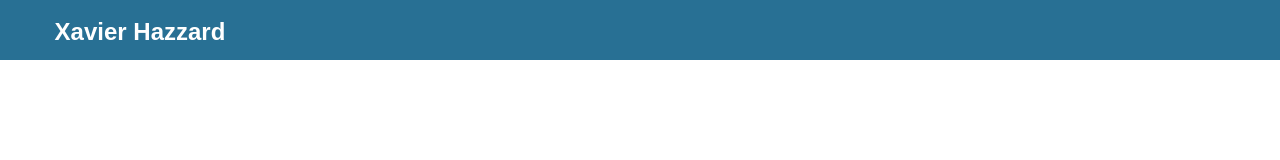
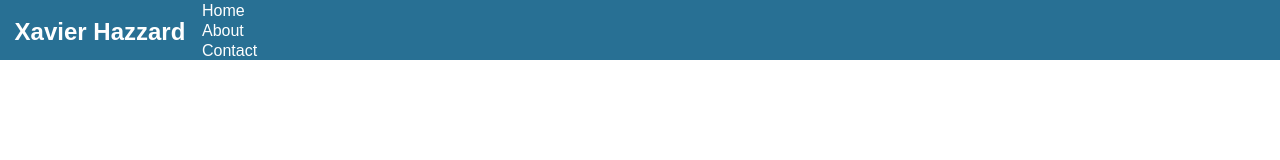
Before and after one commit to xavierhazzardadmin/Site, a plain HTML site: page index.html in a window 1280 px wide. Drawn offline with Linux system fonts and the light colour scheme.

Commit message:
change on index.html main.js style.css

```diff
--- a/index.html
+++ b/index.html
@@ -11,7 +11,15 @@
 			<div id="logo" class="text-im">
 				<h1 class="text-center d-font white">Xavier Hazzard</h1>
 			</div>
-			<div id="page-link"></div>
+			<div id="page-links">
+				<ul class="d-font white">
+					<li>Home</li>
+					<li>About</li>
+					<li>Contact</li>
+				</ul>
+			</div>
 		</nav>
+
+		<script src="./main.js"></script>
 	</body>
 </html>
--- a/main.js
+++ b/main.js
@@ -0,0 +1,18 @@
+function debugLogo() {
+	const elem = document.getElementById("logo");
+
+	if (!elem.style.border) {
+		elem.style.border = "1px solid black";
+	} else {
+		elem.style.border = null;
+	}
+}
+function debugNavLinks() {
+	const elem = document.getElementById("page-links");
+
+	if (!elem.style.border) {
+		elem.style.border = "1px solid black";
+	} else {
+		elem.style.border = null;
+	}
+}
--- a/style.css
+++ b/style.css
@@ -3,8 +3,21 @@
 	padding: 0;
 	box-sizing: border-box;
 }
+.text-center {
+	position: relative;
+	left: 50%;
+	top: 30%;
+	text-align: center;
+	transform: translateX(-50%);
+}
+
+.d-font.white {
+	font-family: sans-serif;
+	color: white;
+}
 
 nav {
+	display: inline-block;
 	width: 100vw;
 	height: 7.5vh;
 	background: #287094;
@@ -17,15 +30,16 @@ nav {
 	height: 7.5vh;
 }
 
-.text-center {
-	position: relative;
-	left: 50%;
-	top: 30%;
-	text-align: center;
-	transform: translateX(-30%);
+#page-links {
+	position: absolute;
+	top: 0%;
+	left: 200px;
+	width: calc(100vw - 200px);
+	height: 7.5vh;
 }
 
-.d-font.white {
-	font-family: sans-serif;
-	color: white;
+#page-links li {
+	list-style: none;
+	list-style-type: none;
+	margin: 2px;
 }
```
